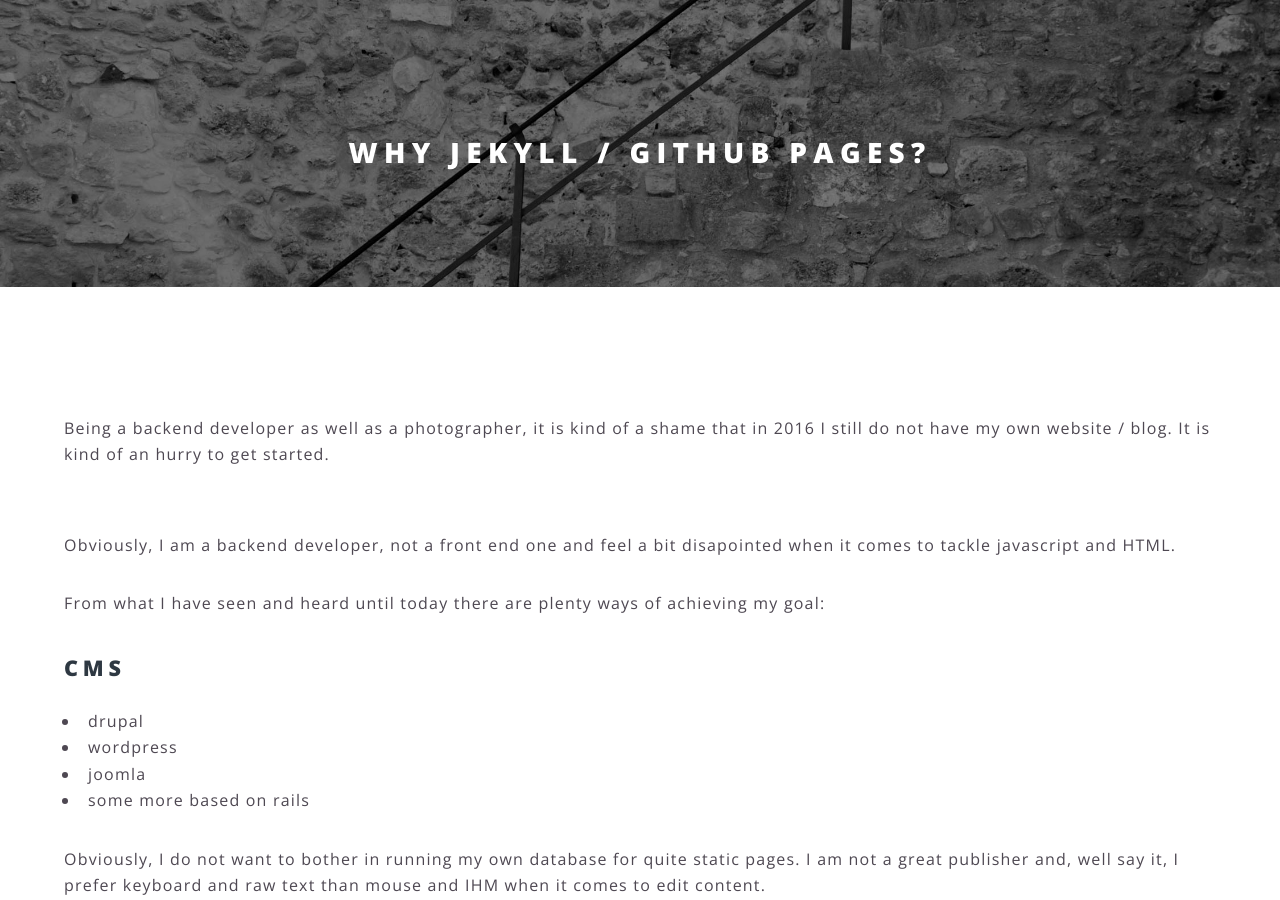
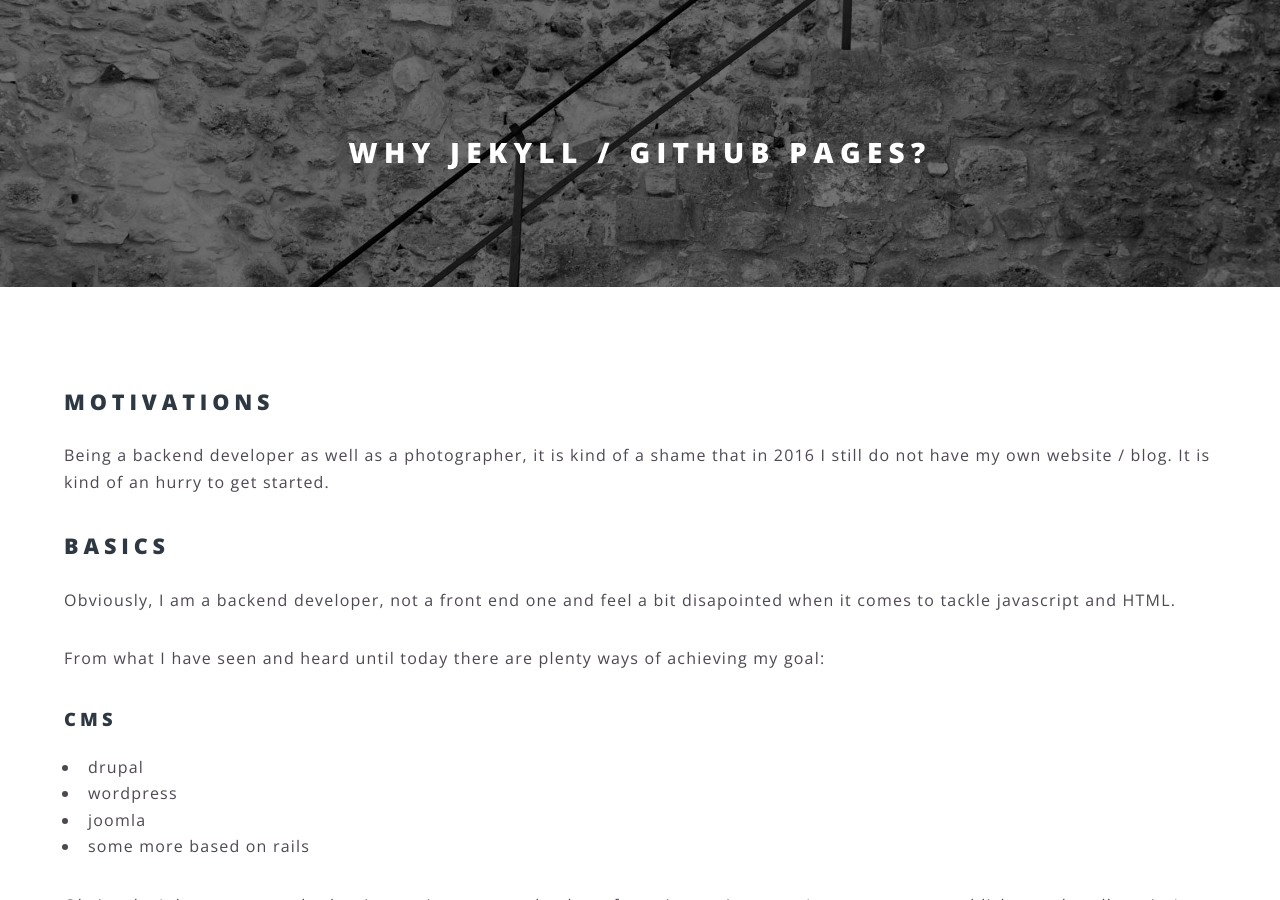
Before and after one commit to thibaultjamet/thibaultjamet.github.io, a Jekyll site: the page built from _posts/2016-06-04-why-jekyll-ghpages.md, in a window 1280 px wide and 900 px high. Built offline with Jekyll 4.4.1, drawn with Linux system fonts in a browser that asks for light colours.

```diff
--- a/_posts/2016-06-04-why-jekyll-ghpages.md
+++ b/_posts/2016-06-04-why-jekyll-ghpages.md
@@ -3,13 +3,14 @@ layout: post
 title: Why jekyll / github pages?
 ---
 
-# Motivations
+## Motivations
+
 Being a backend developer as well as a photographer,
 it is kind of a shame that in 2016 I still do not have
 my own website / blog. It is kind of an hurry to get
 started.
 
-# Basics
+## Basics
 
 Obviously, I am a backend developer, not a front end one
 and feel a bit disapointed when it comes to tackle javascript
@@ -18,7 +19,7 @@ and HTML.
 From what I have seen and heard until today there are plenty
 ways of achieving my goal:
 
-## CMS
+### CMS
 - drupal
 - wordpress
 - joomla
@@ -33,7 +34,7 @@ Moreover, I have tried earlier on to start a drupal and a wordpress CMS,
 It always failed, not having enough energy to dive into the complexity of
 what should I do to post a simple page and article
 
-## All-In-One websites
+### All-In-One websites
 
 - 1 and 1 pages
 - wix
@@ -42,7 +43,7 @@ Kind of the same thing as CMS, except there is no formal need to maintain your o
 server. Plus, I noticed some high latency on wix. I want a fast website, we are in 2016
 with high / very high speed connections, I prefer using them for my content.
 
-## Static pages
+### Static pages
 
 - write your own
 - gohugo
```
Also changed, not shown: _posts/2016-06-04-dive-into-jekyll.md (+5 -4 lines).
